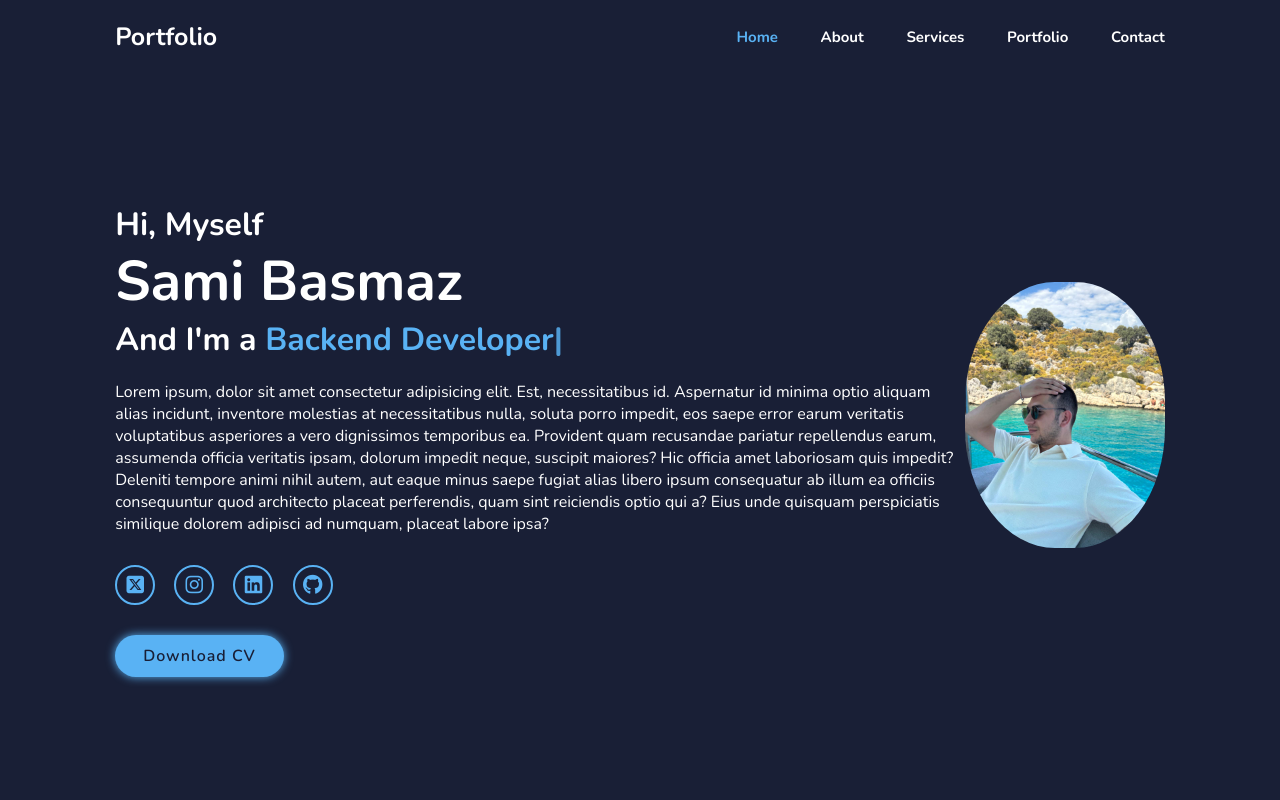
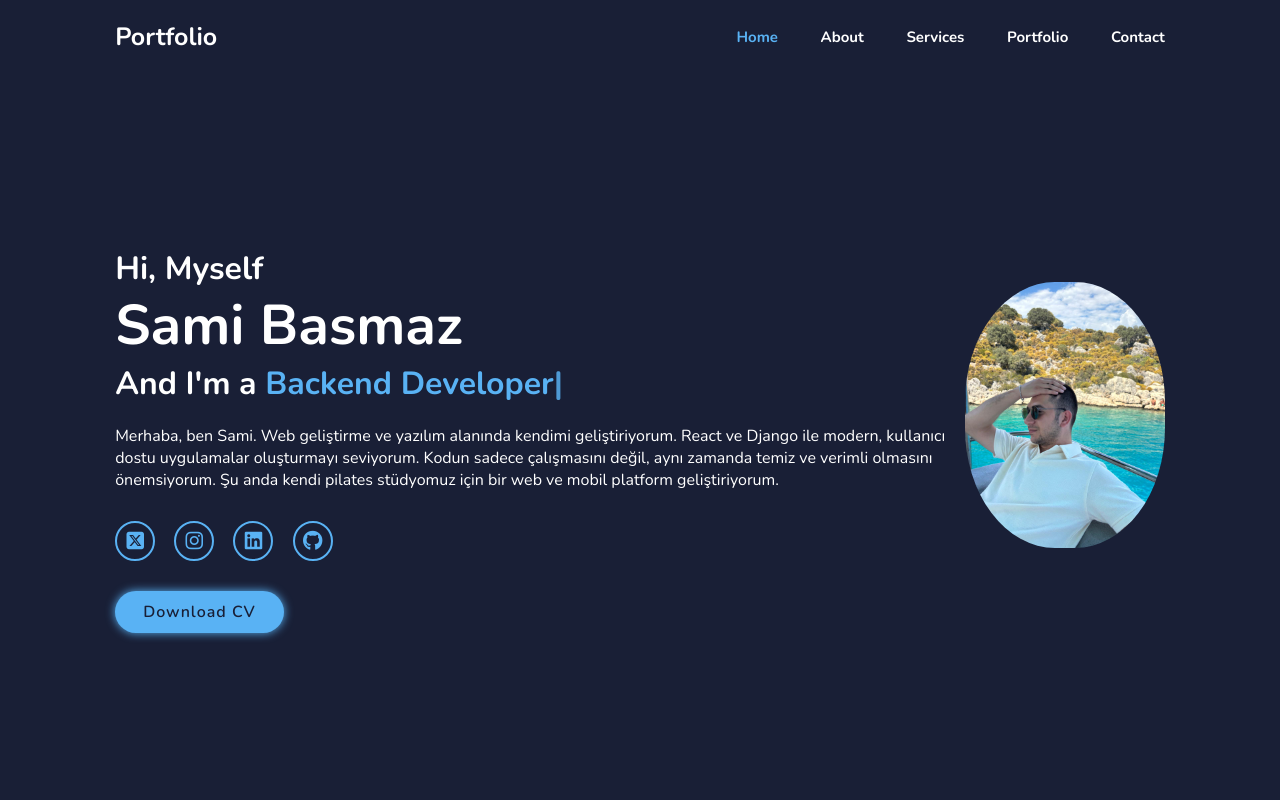
Before and after one commit to SamiBasmaz/Portfolio, a plain HTML site: page index.html in a window 1280 px wide. Shown: the top 800 px of the page. Drawn offline with nearby package versions, Linux system fonts and the light colour scheme.

Commit message:
metin yazıldı

```diff
--- a/index.html
+++ b/index.html
@@ -39,14 +39,14 @@
         <h3>Hi, Myself</h3>
         <h1>Sami Basmaz</h1>
         <h3>And I'm a <span class="multiple-text"></span></h3>
-        <p>Lorem ipsum, dolor sit amet consectetur adipisicing elit. Est, necessitatibus id. Aspernatur id minima optio aliquam alias incidunt, inventore molestias at necessitatibus nulla, soluta porro impedit, eos saepe error earum veritatis voluptatibus asperiores a vero dignissimos temporibus ea. Provident quam recusandae pariatur repellendus earum, assumenda officia veritatis ipsam, dolorum impedit neque, suscipit maiores? Hic officia amet laboriosam quis impedit? Deleniti tempore animi nihil autem, aut eaque minus saepe fugiat alias libero ipsum consequatur ab illum ea officiis consequuntur quod architecto placeat perferendis, quam sint reiciendis optio qui a? Eius unde quisquam perspiciatis similique dolorem adipisci ad numquam, placeat labore ipsa?</p>
+        <p>Merhaba, ben Sami. Web geliştirme ve yazılım alanında kendimi geliştiriyorum. React ve Django ile modern, kullanıcı dostu uygulamalar oluşturmayı seviyorum. Kodun sadece çalışmasını değil, aynı zamanda temiz ve verimli olmasını önemsiyorum. Şu anda kendi pilates stüdyomuz için bir web ve mobil platform geliştiriyorum.</p>
         <div class="social-media">
             <a href="https://x.com/smibsmz" target="_blank"><i class="fa-brands fa-square-x-twitter"></i></a>
             <a href="https://www.instagram.com/samibasmaz/" target="_blank"><i class="fa-brands fa-instagram"></i></a>
             <a href="https://www.linkedin.com/in/muhammed-sami-basmaz-571475305/" target="_blank"><i class="fa-brands fa-linkedin"></i></a>
             <a href="https://github.com/SamiBasmaz" target="_blank"><i class="fa-brands fa-github"></i></a>
         </div>
-        <a href="#" class="btn">Download CV</a>
+        <a href="#" class="btn"> Download CV</a>
     </div>
 
     <div class="home-img">
```
